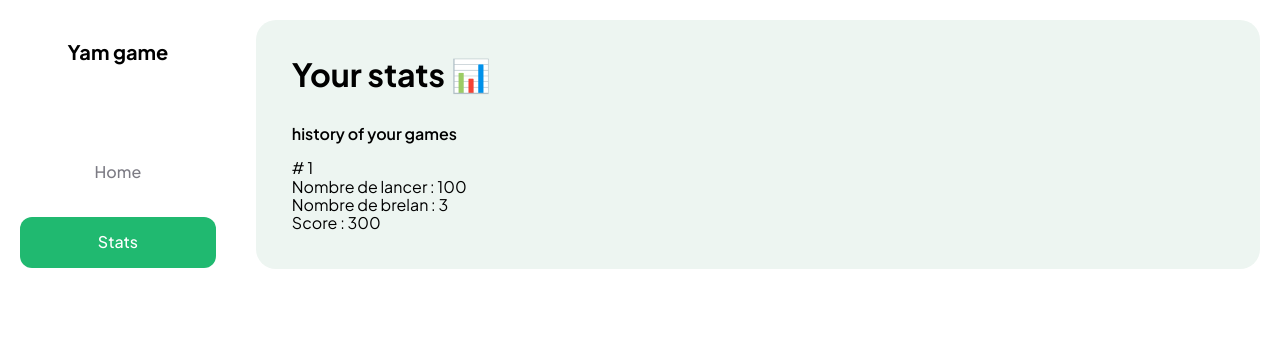
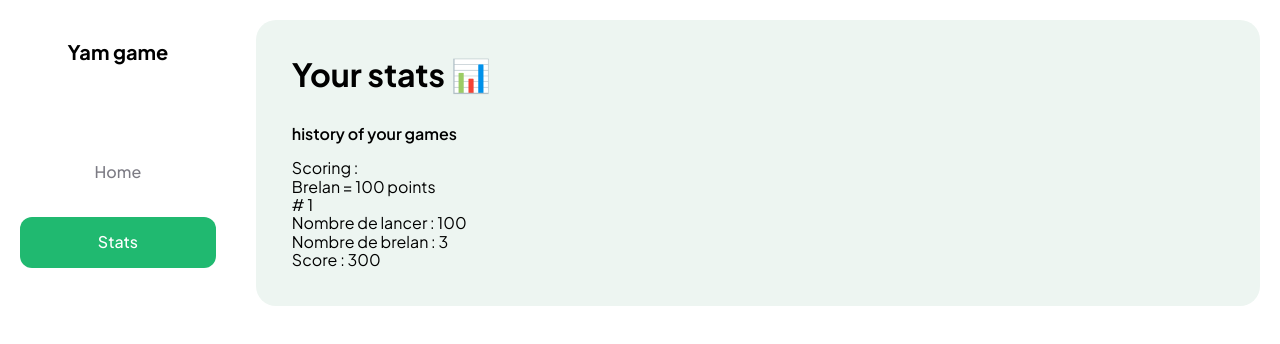
Before and after one commit to P4tt4te/yam-game, a React (Create React App) app: page /stats in a window 1280 px wide. Shown: the top 344 px of the page. Built offline with nearby package versions, Linux system fonts and the light colour scheme.

Commit message:
Update StatsView.jsx

```diff
--- a/src/Views/StatsView.jsx
+++ b/src/Views/StatsView.jsx
@@ -29,6 +29,10 @@ export const StatsView = () => {
       <StatsViewTitle>Your stats 📊</StatsViewTitle>
       <StatsViewSubtitle>history of your games</StatsViewSubtitle>
       <div>
+        <h3>Scoring :</h3>
+        <p>Brelan = 100 points</p>
+      </div>
+      <div>
         {history.length > 0 ? (
           history.map((game, key) => (
             <div key={key}>
```
